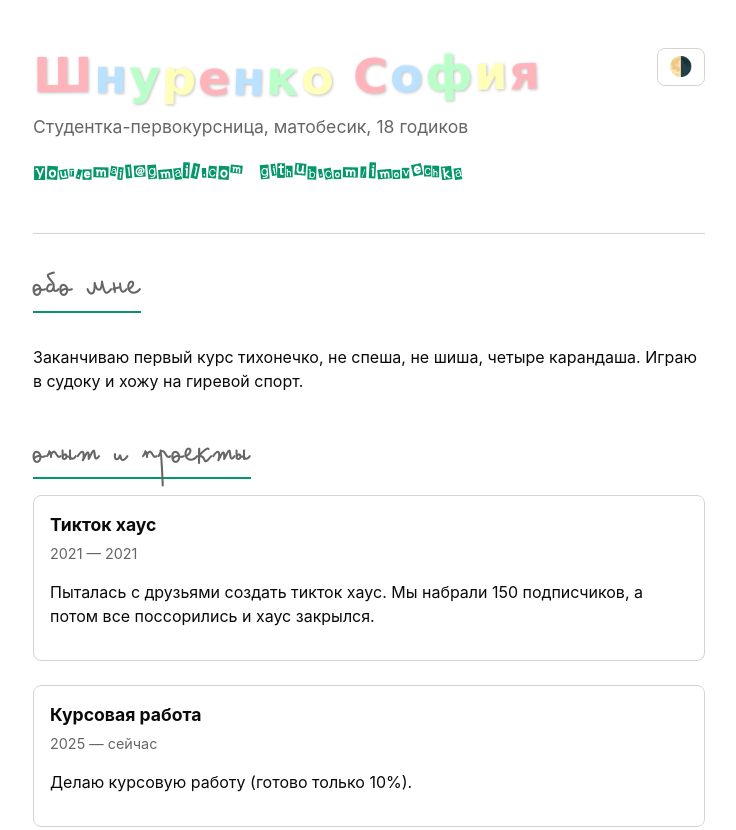
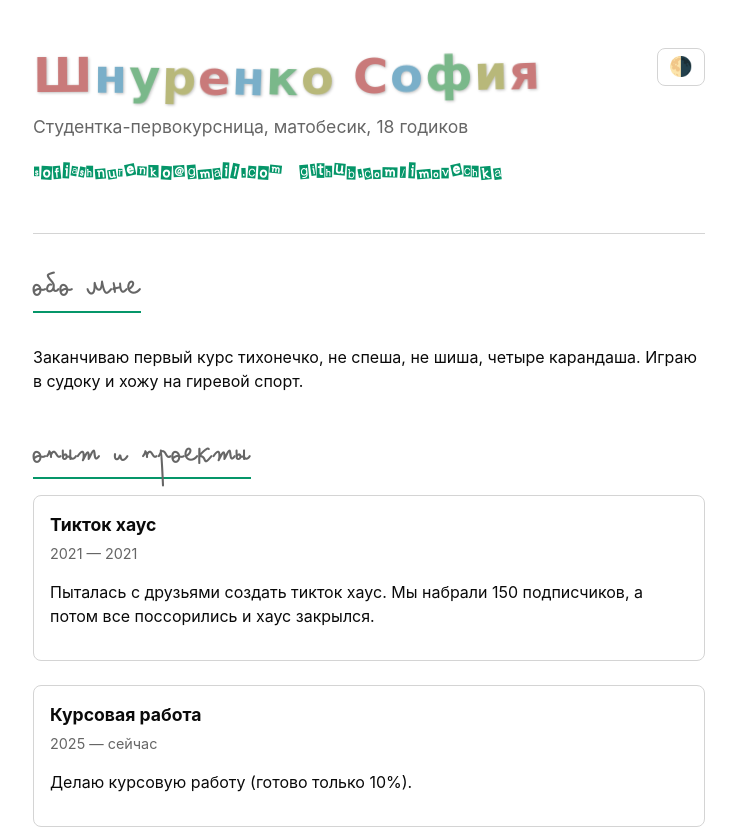
Before and after one commit to imovechka/sh_lab6, a website built with Vite: page index.html in a window 1280 px wide. Shown: the top 830 px of the page, without its empty margins (271-1007 px from the left). Built offline with nearby package versions, Linux system fonts and the light colour scheme; files whose address does not match are found by name.

Commit message:
Update index.html

```diff
--- a/index.html
+++ b/index.html
@@ -9,41 +9,46 @@
   <main class="cv">
     <header class="cv__header">
       <h1 class="cv__name">
-        <span class="letter" style="--color: #ffb3ba; --delay: 0s">Ш</span>
-        <span class="letter" style="--color: #bae1ff; --delay: 0.1s">н</span>
-        <span class="letter" style="--color: #baffc9; --delay: 0.2s">у</span>
-        <span class="letter" style="--color: #ffffba; --delay: 0.3s">р</span>
-        <span class="letter" style="--color: #ffb3ba; --delay: 0.4s">е</span>
-        <span class="letter" style="--color: #bae1ff; --delay: 0.5s">н</span>
-        <span class="letter" style="--color: #baffc9; --delay: 0.6s">к</span>
-        <span class="letter" style="--color: #ffffba; --delay: 0.7s">о</span>
+        <span class="letter" style="--color: #c97a7a; --delay: 0s">Ш</span>
+        <span class="letter" style="--color: #7aafc9; --delay: 0.1s">н</span>
+        <span class="letter" style="--color: #7ab88a; --delay: 0.2s">у</span>
+        <span class="letter" style="--color: #b8b87a; --delay: 0.3s">р</span>
+        <span class="letter" style="--color: #c97a7a; --delay: 0.4s">е</span>
+        <span class="letter" style="--color: #7aafc9; --delay: 0.5s">н</span>
+        <span class="letter" style="--color: #7ab88a; --delay: 0.6s">к</span>
+        <span class="letter" style="--color: #b8b87a; --delay: 0.7s">о</span>
         &nbsp;
-        <span class="letter" style="--color: #ffb3ba; --delay: 0.8s">С</span>
-        <span class="letter" style="--color: #bae1ff; --delay: 0.9s">о</span>
-        <span class="letter" style="--color: #baffc9; --delay: 1s">ф</span>
-        <span class="letter" style="--color: #ffffba; --delay: 1.1s">и</span>
-        <span class="letter" style="--color: #ffb3ba; --delay: 1.2s">я</span>
+        <span class="letter" style="--color: #c97a7a; --delay: 0.8s">С</span>
+        <span class="letter" style="--color: #7aafc9; --delay: 0.9s">о</span>
+        <span class="letter" style="--color: #7ab88a; --delay: 1s">ф</span>
+        <span class="letter" style="--color: #b8b87a; --delay: 1.1s">и</span>
+        <span class="letter" style="--color: #c97a7a; --delay: 1.2s">я</span>
       </h1>
+
       <p class="cv__tagline">Студентка-первокурсница, матобесик, 18 годиков</p>
+
       <ul class="cv__contacts">
-        <li><a href="mailto:your.email@gmail.com" class="custom-font">your.email@gmail.com</a></li>
+        <li><a href="mailto:sofiashnurenko@gmail.com" class="custom-font">sofiashnurenko@gmail.com</a></li>
         <li><a href="https://github.com/imovechka" class="custom-font">github.com/imovechka</a></li>
       </ul>
+
       <button id="theme-toggle" class="theme-toggle" aria-label="Toggle theme">🌗</button>
     </header>
 
     <section>
-      <h2>Обо мне</h2>
+      <h2 class="scatter-heading">Обо мне</h2>
       <p>Заканчиваю первый курс тихонечко, не спеша, не шиша, четыре карандаша. Играю в судоку и хожу на гиревой спорт.</p>
     </section>
 
     <section>
-      <h2>Опыт и проекты</h2>
+      <h2 class="scatter-heading">Опыт и проекты</h2>
+
       <article class="project-card">
         <h3>Тикток хаус</h3>
         <p class="cv__meta">2021 — 2021</p>
         <p>Пыталась с друзьями создать тикток хаус. Мы набрали 150 подписчиков, а потом все поссорились и хаус закрылся.</p>
       </article>
+
       <article class="project-card">
         <h3>Курсовая работа</h3>
         <p class="cv__meta">2025 — сейчас</p>
@@ -52,7 +57,7 @@
     </section>
 
     <section>
-      <h2>Навыки</h2>
+      <h2 class="scatter-heading">Навыки</h2>
       <ul class="cv__skills">
         <li class="skill-item">C/C++ (чуть-чуть)</li>
         <li class="skill-item">Python (чуть побольше)</li>
```
